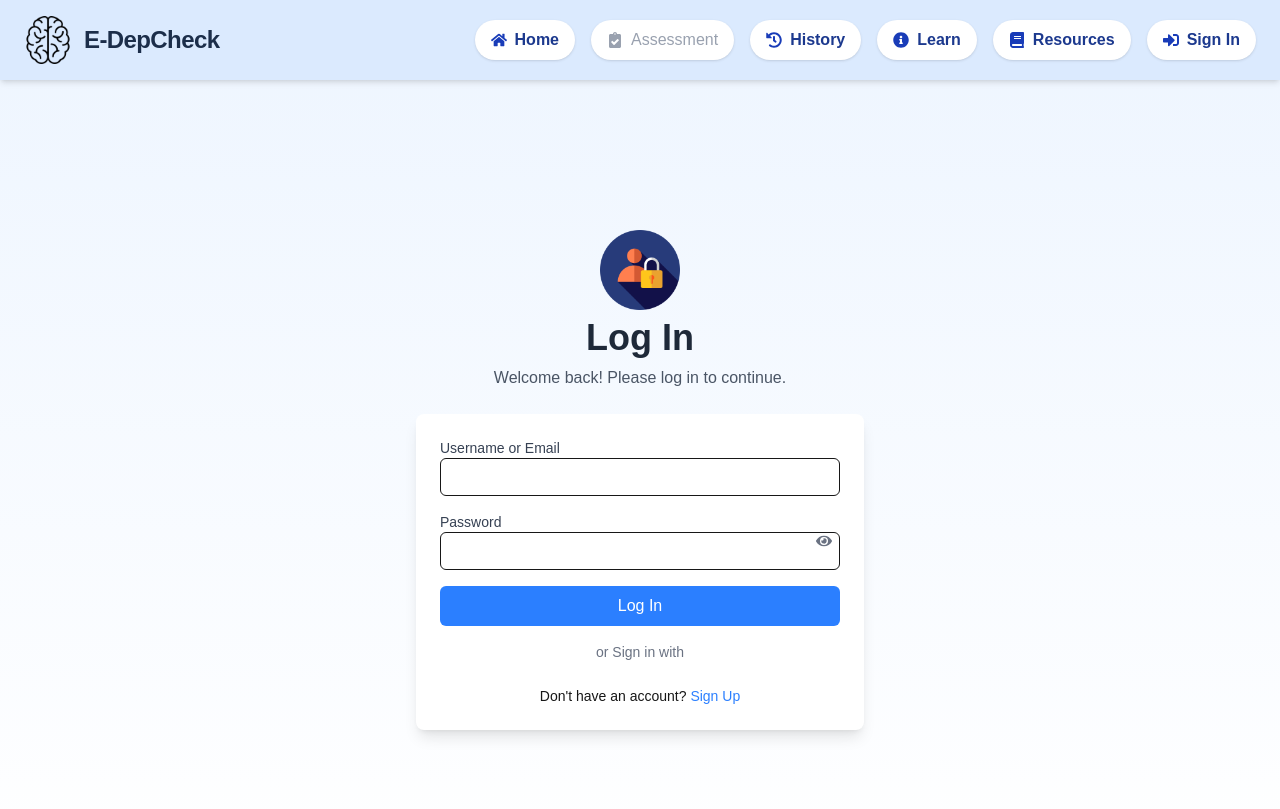
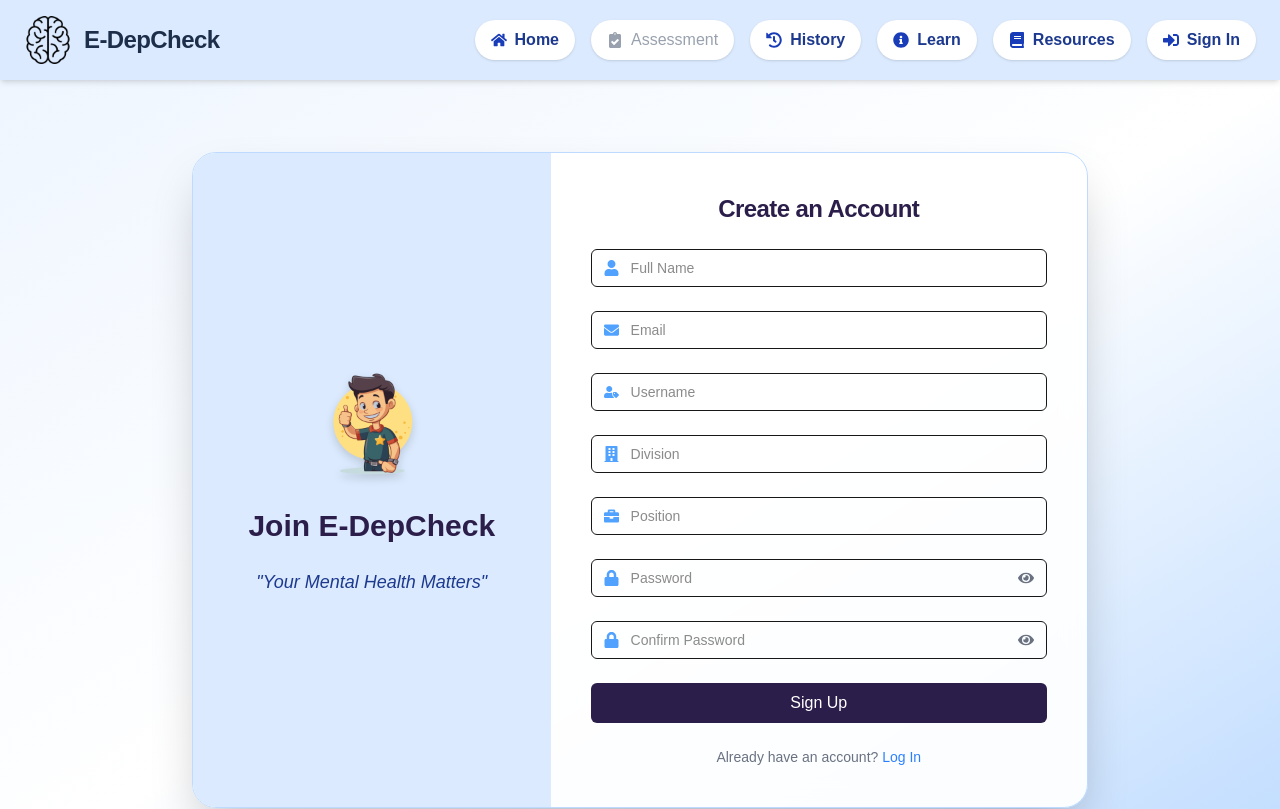
Before and after one commit to Mikey2035/edepcheck_web, a Next.js app: page /sign in a window 1280 px wide. Shown: the top 809 px of the page. Built offline with nearby package versions, Linux system fonts and the light colour scheme; no server answers; the database is empty.

Commit message:
Update page.tsx

```diff
--- a/src/app/sign/page.tsx
+++ b/src/app/sign/page.tsx
@@ -1,42 +1,61 @@
 "use client";
+import React, { useState } from "react";
+import { useRouter } from "next/navigation";
+import Image from "next/image";
+import {
+  FaUser,
+  FaEnvelope,
+  FaUserTag,
+  FaLock,
+  FaEye,
+  FaEyeSlash,
+  FaBuilding,
+  FaBriefcase,
+} from "react-icons/fa";
+import Header from "@/components/partials/Header";
 
-import React, { useState } from 'react';
-import { useRouter } from 'next/navigation';
-import { FaEye, FaEyeSlash } from 'react-icons/fa';
-import MainLayout from '@/components/layout/MainLayout';
-import Image from "next/image";
-
-
-const LogIn: React.FC = () => {
+export default function SignupPage() {
   const router = useRouter();
   const [formData, setFormData] = useState({
-    identifier: '',
-    password: '',
+    fullName: "",
+    email: "",
+    username: "",
+    password: "",
+    confirmPassword: "",
+    division: "",
+    position: "",
   });
-  const [statusMessage, setStatusMessage] = useState('');
+
+  const [statusMessage, setStatusMessage] = useState("");
   const [isSuccessful, setIsSuccessful] = useState(false);
   const [passwordVisible, setPasswordVisible] = useState(false);
+  const [confirmPasswordVisible, setConfirmPasswordVisible] = useState(false);
 
   const handleChange = (e: React.ChangeEvent<HTMLInputElement>) => {
     const { name, value } = e.target;
-    setFormData((prevState) => ({ ...prevState, [name]: value }));
+    setFormData((prev) => ({ ...prev, [name]: value }));
   };
 
   const handleSubmit = async (e: React.FormEvent) => {
     e.preventDefault();
+    const { fullName, email, password, confirmPassword, division, position } = formData;
 
-    if (!formData.identifier || !formData.password) {
-      setStatusMessage("Please fill in both fields.");
+    if (!fullName || !email || !password || !confirmPassword || !division || !position) {
+      setStatusMessage("Please fill in all fields.");
+      setIsSuccessful(false);
+      return;
+    }
+
+    if (password !== confirmPassword) {
+      setStatusMessage("Passwords do not match.");
       setIsSuccessful(false);
       return;
     }
 
     try {
-      const res = await fetch("/api/login", {
+      const res = await fetch("/api/signup", {
         method: "POST",
-        headers: {
-          "Content-Type": "application/json",
-        },
+        headers: { "Content-Type": "application/json" },
         body: JSON.stringify(formData),
       });
 
@@ -45,17 +64,9 @@ const LogIn: React.FC = () => {
         setStatusMessage(data.message || "Something went wrong.");
         setIsSuccessful(false);
       } else {
-        setStatusMessage("Login successful!");
+        setStatusMessage("Your account has been created successfully!");
         setIsSuccessful(true);
-
-        sessionStorage.setItem("username", data.user.username);
-        sessionStorage.setItem("role", data.user.role);
-
-        if (data.user.role === "admin") {
-          router.push("/admin");
-        } else {
-          router.push("/");
-        }
+        router.push("/sign/login");
       }
     } catch (error) {
       console.error("An error occurred:", error);
@@ -64,94 +75,120 @@ const LogIn: React.FC = () => {
     }
   };
 
-
-
   return (
-    <MainLayout>
-      <div className="min-h-screen bg-gradient-to-b from-blue-50 to-white flex flex-col items-center justify-center px-4">
-        <div className="text-center mb-6 group cursor-pointer">
-          <div className="flex flex-col items-center justify-center">
+    <>
+      <Header />
+      <div className="min-h-screen bg-gradient-to-br from-blue-50 via-white to-blue-200 flex items-center justify-center px-4 py-12">
+        <div className="w-full max-w-4xl bg-white/90 shadow-2xl rounded-3xl overflow-hidden flex flex-col md:flex-row border border-blue-200 backdrop-blur-md">
+          {/* Left Section */}
+          <div className="bg-blue-100 flex flex-col justify-center items-center p-10 gap-6 w-full md:w-2/5 group cursor-pointer">
             <Image
-              src="/images/w.png"
-              alt="E-DepCheck Logo"
-              width={80}
-              height={80}
-              className="transition-transform duration-300 group-hover:scale-110"
+              src="/images/e.png"
+              alt="E-DepCheck"
+              width={120}
+              height={120}
+              className="transition-transform duration-300 group-hover:scale-110 drop-shadow-lg"
             />
-            <h1 className="text-4xl font-bold text-gray-800 mt-2 transition-transform duration-300 group-hover:scale-110">
-              Log In
-            </h1>
-          </div>
-          <p className="text-gray-600 mt-2">Welcome back! Please log in to continue.</p>
+            <h2 className="text-3xl font-extrabold text-[#2C1E4A] text-center transition-transform duration-300 group-hover:scale-110">
+              Join E-DepCheck
+            </h2>
+            <p className="text-lg text-center text-blue-900 px-4 italic">
+              "Your Mental Health Matters"
+            </p>
           </div>
 
-        <div className="bg-white shadow-lg rounded-lg p-6 w-full max-w-md">
-          <form onSubmit={handleSubmit}>
-            <div className="mb-4">
-              <label htmlFor="identifier" className="block text-sm font-medium text-gray-700">
-                Username or Email
-              </label>
+          {/* Right Form Section */}
+          <div className="w-full md:w-3/5 p-10 flex flex-col justify-center">
+            <h1 className="text-2xl font-bold text-center text-[#2C1E4A] mb-6 tracking-tight">Create an Account</h1>
+            <form onSubmit={handleSubmit} className="space-y-6">
+              {[
+                { icon: FaUser, name: "fullName", placeholder: "Full Name", type: "text" },
+                { icon: FaEnvelope, name: "email", placeholder: "Email", type: "email" },
+                { icon: FaUserTag, name: "username", placeholder: "Username", type: "text" },
+                { icon: FaBuilding, name: "division", placeholder: "Division", type: "text" },
+                { icon: FaBriefcase, name: "position", placeholder: "Position", type: "text" },
+              ].map(({ icon: Icon, ...input }) => (
+                <div key={input.name} className="flex items-center border rounded-md px-3 py-2 focus-within:ring-2 focus-within:ring-blue-300 transition">
+                  <Icon className="text-blue-400 mr-3" />
                   <input
-                type="text"
-                id="identifier"
-                name="identifier"
-                value={formData.identifier}
+                    {...input}
+                    value={(formData as any)[input.name]}
                     onChange={handleChange}
-                className="block w-full p-2 text-sm border rounded-md"
+                    className="w-full outline-none text-sm bg-transparent transition-all duration-300 transform focus:scale-105 hover:scale-105 focus:border-blue-500 hover:border-blue-400 border-none"
                     required
                   />
                 </div>
-            <div className="mb-4 relative">
-              <label htmlFor="password" className="block text-sm font-medium text-gray-700">
-                Password
-              </label>
+              ))}
+
+              {/* Password Field */}
+              <div className="flex items-center border rounded-md px-3 py-2 relative">
+                <FaLock className="text-blue-400 mr-3" />
                 <input
-                type={passwordVisible ? 'text' : 'password'}
-                id="password"
+                  type={passwordVisible ? "text" : "password"}
                   name="password"
+                  placeholder="Password"
                   value={formData.password}
                   onChange={handleChange}
-                className="block w-full p-2 text-sm border rounded-md"
+                  className="w-full outline-none text-sm bg-transparent transition-all duration-300 transform focus:scale-105 hover:scale-105 focus:border-blue-500 hover:border-blue-400 border-none"
                   required
                 />
                 <button
                   type="button"
-                className="absolute inset-y-0 right-2 flex items-center text-gray-500"
+                  className="absolute right-3 text-gray-500"
                   onClick={() => setPasswordVisible(!passwordVisible)}
                 >
                   {passwordVisible ? <FaEyeSlash /> : <FaEye />}
                 </button>
               </div>
 
+              {/* Confirm Password Field */}
+              <div className="flex items-center border rounded-md px-3 py-2 relative">
+                <FaLock className="text-blue-400 mr-3" />
+                <input
+                  type={confirmPasswordVisible ? "text" : "password"}
+                  name="confirmPassword"
+                  placeholder="Confirm Password"
+                  value={formData.confirmPassword}
+                  onChange={handleChange}
+                  className="w-full outline-none text-sm bg-transparent transition-all duration-300 transform focus:scale-105 hover:scale-105 focus:border-blue-500 hover:border-blue-400 border-none"
+                  required
+                />
+                <button
+                  type="button"
+                  className="absolute right-3 text-gray-500"
+                  onClick={() => setConfirmPasswordVisible(!confirmPasswordVisible)}
+                >
+                  {confirmPasswordVisible ? <FaEyeSlash /> : <FaEye />}
+                </button>
+              </div>
+
+              {/* Status Message */}
               {statusMessage && (
-              <div className={`mb-4 text-sm ${isSuccessful ? 'text-green-500' : 'text-red-500'}`}>
+                <p className={`text-sm ${isSuccessful ? "text-green-500" : "text-red-500"}`}>
                   {statusMessage}
-              </div>
+                </p>
               )}
 
               <button
                 type="submit"
-              className="bg-blue-500 hover:bg-blue-600 text-white font-medium py-2 px-4 rounded-md w-full"
+                className="w-full bg-[#2C1E4A] text-white py-2 rounded-md hover:bg-[#1f1532] transition"
+              >
+                Sign Up
+              </button>
+            </form>
+
+            <p className="text-center mt-6 text-sm text-gray-500">
+              Already have an account?{" "}
+              <button
+                className="text-blue-500 hover:underline"
+                onClick={() => router.push("/sign/login")}
               >
                 Log In
               </button>
-          </form>
-          <div className="text-center my-4 text-gray-500 text-sm">or Sign in with</div>
-
-
-          <div className="text-center mt-6 text-sm">
-            Don't have an account?{' '}
-            <button
-              onClick={() => router.push('/signup')}
-              className="text-blue-500 hover:underline font-medium"
-            >
-              Sign Up
-            </button>
+            </p>
           </div>
         </div>
       </div>
-    </MainLayout>
+    </>
   );
-};
-
-export default LogIn;
+}
```
Lines whose indentation alone changed are shown as unchanged.
